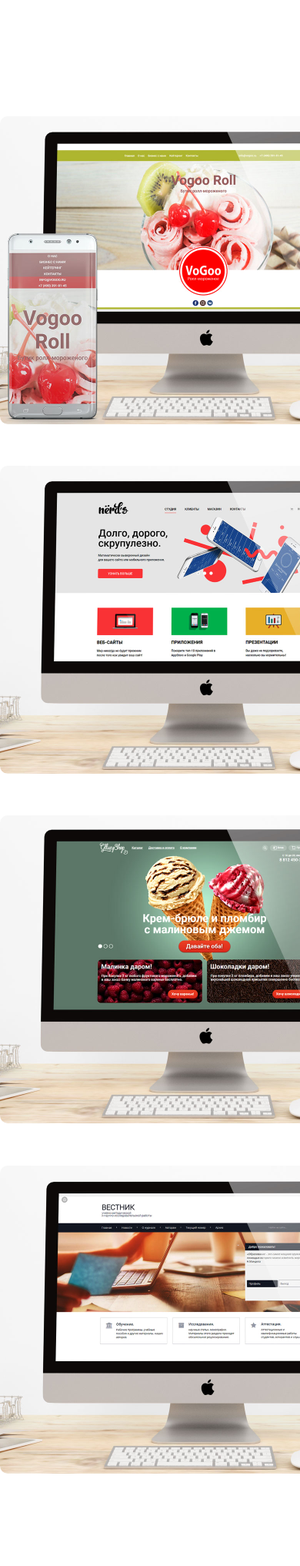
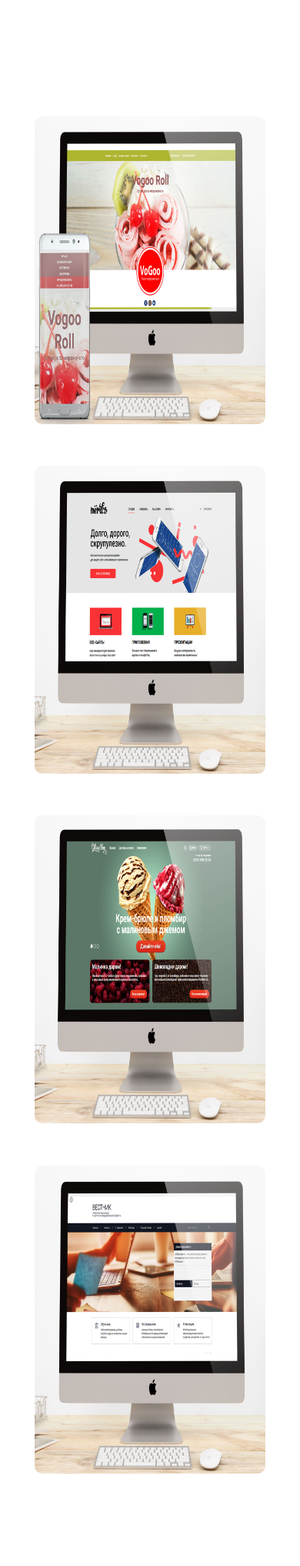
Before and after one commit to MikeIv/mikeiv.github.io, a PHP site: page / in a window 390 px wide; the page is wider, and only the part inside the window is pictured. Shown: the part 466-2500 px from the top of that part at 77% size. Run offline with PHP 8.4, Linux system fonts and the light colour scheme; some libraries are stand-ins or nearby versions.

Commit message:
correct size img

```diff
--- a/portfolio/css/styles.css
+++ b/portfolio/css/styles.css
@@ -305,4 +305,8 @@ http://webaim.org/techniques/css/invisiblecontent/ */
     padding-left: 5px;
     padding-right: 5px;
   }
+
+  .portfolio-block__item img {
+  max-width: 300px;
 }
+}
```
